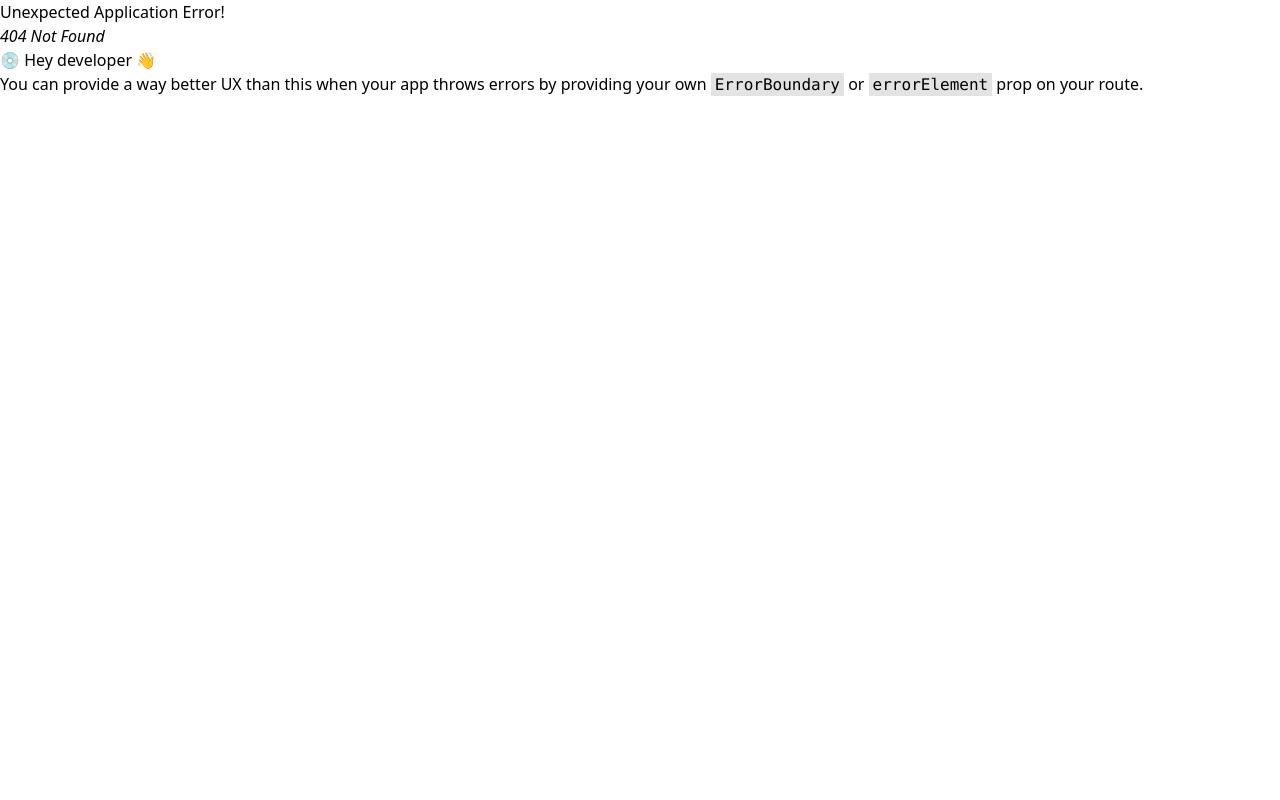
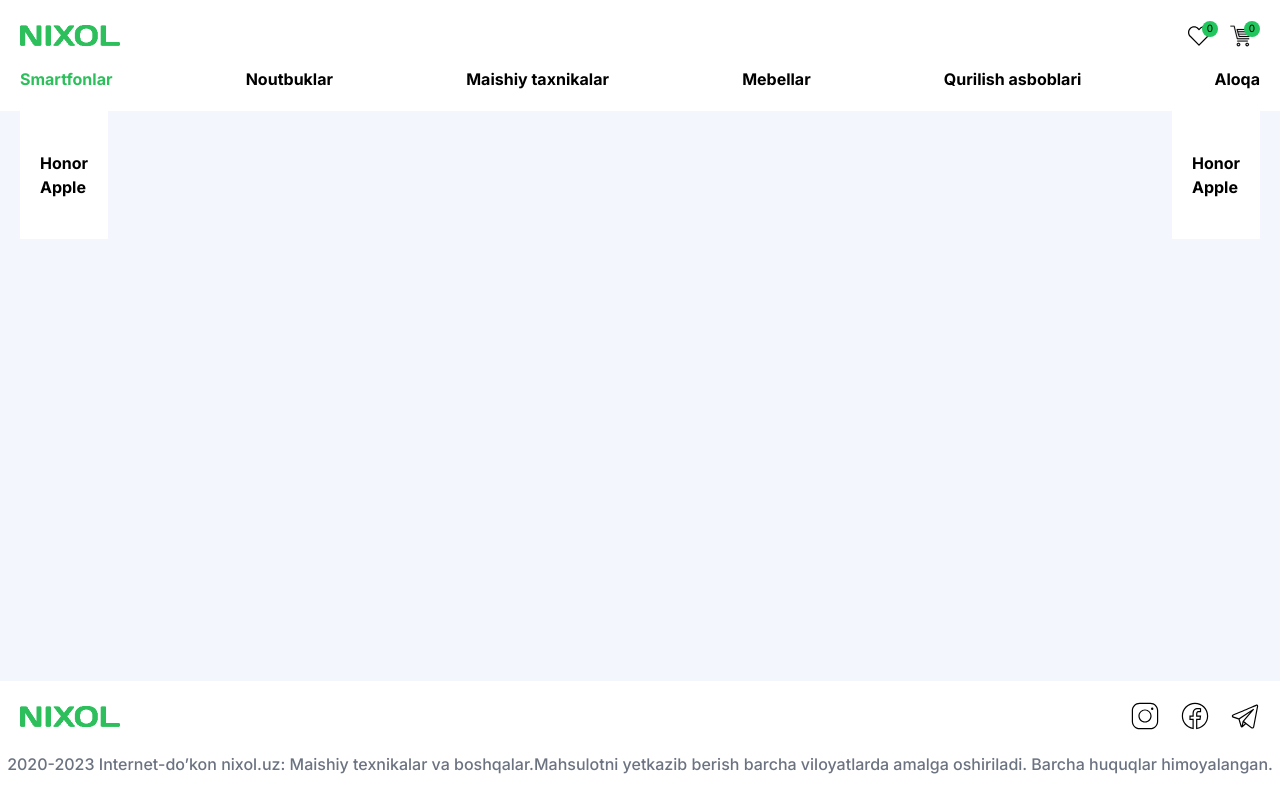
Before and after one commit to Bahromjonov/Nixol-kredit-dokoni, a React (Vite) app: page /smartfonlar/smartfonlar in a window 1280 px wide. Before the commit this address had no page. Built offline with nearby package versions, Linux system fonts and the light colour scheme.

Commit message:
added smartfonLayout

```diff
--- a/package.json
+++ b/package.json
@@ -16,6 +16,7 @@
     "react-dom": "^18.2.0",
     "react-redux": "^8.1.3",
     "react-router-dom": "^6.16.0",
+    "react-toastify": "^9.1.3",
     "swiper": "^10.3.1"
   },
   "devDependencies": {
--- a/src/App.jsx
+++ b/src/App.jsx
@@ -11,11 +11,14 @@ import MaishiyTexnikalar from './pages/MaishiyTexnikalar'
 import QurilishAsboblari from './pages/QurilishAsboblari'
 import Aloqa from './pages/Aloqa'
 import { useState } from 'react'
+import Honor from './pages/Honor'
+import SmartfonLayout from './layouts/SmartfonLayout'
+import Apple from './pages/Apple'
 
 function App() {
 
   const [likedCards, setLikedCards] = useState([]);
-  const [basket, setBasket ] = useState([])
+  const [basket, setBasket] = useState([])
 
   const removeCard = (cardId) => {
     const updatedLikedCards = likedCards.filter((id) => id !== cardId);
@@ -25,22 +28,29 @@ function App() {
 
   const router = createBrowserRouter(
     createRoutesFromElements(
-      <Route path='/' element={<MainRouter likedCards={likedCards} setLikedCards={setLikedCards} basket={basket} setBasket={setBasket}/>}>
-        <Route index  element={<Home likedCards={likedCards} setLikedCards={setLikedCards} />} />
-        <Route path='/basket' element={<Basket likedCards={likedCards} removeCard={removeCard} basket={basket} setBasket={setBasket}/>} />
-        <Route path='/heart' element={<Heart removeCard={removeCard}/>} />
-        <Route path='/smartfonlar' element={<Smartfonlar/>} />
-        <Route path='/noutboklar' element={<Noutboklar/>} />
-        <Route path='/maishiyTexnikalar' element={<MaishiyTexnikalar/>} />
-        <Route path='/mebellar' element={<MaishiyTexnikalar/>} />
-        <Route path='/qurilishAsboblari' element={<QurilishAsboblari/>} />
-        <Route path='/aloqa' element={<Aloqa/>} />
+      <Route path='/' element={<MainRouter likedCards={likedCards} setLikedCards={setLikedCards} basket={basket} setBasket={setBasket} />}>
+        <Route index element={<Home likedCards={likedCards} setLikedCards={setLikedCards} />} />
+        <Route path='basket' element={<Basket likedCards={likedCards} removeCard={removeCard} basket={basket} setBasket={setBasket} />} />
+        <Route path='heart' element={<Heart removeCard={removeCard} />} />
+
+        <Route path='smartfonlar' element={<SmartfonLayout />} >
+          <Route path='smartfonlar' element={<Smartfonlar/>}/>
+          <Route path='honor' element={<Honor />} />
+          <Route path='apple' element={<Apple />} />
+
+        </Route>
+
+        <Route path='noutboklar' element={<Noutboklar />} />
+        <Route path='maishiyTexnikalar' element={<MaishiyTexnikalar />} />
+        <Route path='mebellar' element={<MaishiyTexnikalar />} />
+        <Route path='qurilishAsboblari' element={<QurilishAsboblari />} />
+        <Route path='aloqa' element={<Aloqa />} />
       </Route>
     )
   )
 
   return (
-       <RouterProvider router={router} />
+    <RouterProvider router={router} />
   )
 }
 
--- a/src/components/MixedData.jsx
+++ b/src/components/MixedData.jsx
@@ -2,10 +2,10 @@ import React, { useState, useEffect } from 'react';
 import { mixedData } from '../data';
 import Aos from 'aos';
 import 'aos/dist/aos.css'
-
 import heart from '../assets/icons/heart-icon.svg'
 import { addCard } from '../store/slice/cardSlice';
 import { useDispatch } from 'react-redux';
+
 
 const MixedData = ({ likedCards, setLikedCards, basket, setBasket }) => {
   const [cardStates, setCardStates] = useState(Array(mixedData.length).fill(false));
@@ -31,6 +31,8 @@ const MixedData = ({ likedCards, setLikedCards, basket, setBasket }) => {
       console.error('toggleCard funktsiyasida xato: ', error);
     }
   };
+
+
 
   const dispatch = useDispatch()
   const addToCard = (product) => {
@@ -92,7 +94,8 @@ const MixedData = ({ likedCards, setLikedCards, basket, setBasket }) => {
                     Muddatli to'lov
                   </button>
                   {/* Basket img */}
-                  <button onClick={() => addToCard(e)} className='basket'>
+                  <button onClick={() => {
+                    addToCard(e)} }  className='basket'>
                     <svg width="32" height="32" viewBox="0 0 22 22" fill="none" xmlnsXlink="http://www.w3.org/2000/svg">
                       <path d="M21.0591 4.05197H7.06851C6.73335 4.05197 6.5357 4.2883 6.62163 4.63635L8.64117 11.5844C8.68413 11.7649 8.8646 11.8981 9.08804 11.8981H19.0869C19.3103 11.8981 19.4908 11.7649 19.5337 11.5844L21.506 4.63635C21.5834 4.40861 21.463 4.05197 21.0591 4.05197ZM18.7732 10.9571H9.44468L9.04077 9.56917H19.1771L18.7732 10.9571ZM19.4005 8.66683H8.75718L8.35757 7.27893H19.8044L19.4005 8.66683ZM20.0709 6.33791H8.09976L7.69585 4.95002H20.4791L20.0709 6.33791Z" fill="#222222" stroke="#222222" strokeWidth="0.2" />
                       <path d="M4.60195 1.04414C4.55898 0.820703 4.37852 0.6875 4.15508 0.6875H0.472656V1.58555H3.78984L6.84062 13.8703C6.88359 14.0938 7.06406 14.227 7.2875 14.227H19.1254V13.2859H7.64844L4.60195 1.04414Z" fill="#222222" stroke="#222222" strokeWidth="0.2" />
--- a/src/layouts/SmartfonLayout.jsx
+++ b/src/layouts/SmartfonLayout.jsx
@@ -1,15 +1,15 @@
 import React from 'react'
-import { NavLink } from 'react-router-dom'
+import { NavLink, Outlet } from 'react-router-dom'
+import Apple from '../pages/Apple'
+import Honor from '../pages/Honor'
+import Smartfonlar from '../pages/Smartfonlar'
 
 const SmartfonLayout = () => {
     return (
-        <div>
-            <ul>
-                <li>
-                    <NavLink to='honor' className='font-bold'>Honor</NavLink>
-                </li>
-            </ul>
+        <div className='main-container flex justify-between '>
+        <Smartfonlar />
 
+            <Outlet />
         </div>
     )
 }
--- /dev/null
+++ b/src/pages/Apple.jsx
@@ -0,0 +1,9 @@
+import React from 'react'
+
+const Apple = () => {
+  return (
+    <div>Apple</div>
+  )
+}
+
+export default Apple
--- a/src/pages/Honor.jsx
+++ b/src/pages/Honor.jsx
@@ -2,7 +2,7 @@ import React from 'react'
 
 const Honor = () => {
   return (
-    <div>Honor</div>
+    <div className=''>Honor bu</div>
   )
 }
 
--- a/src/pages/Smartfonlar.jsx
+++ b/src/pages/Smartfonlar.jsx
@@ -3,11 +3,14 @@ import { NavLink } from 'react-router-dom'
 
 const Smartfonlar = () => {
   return (
-    <section className='main-container'>
+    <section className='bg-white p-5'>
       <div>
         <ul className='py-5'>
           <li>
-      kjgfd
+            <NavLink to='honor' className='font-bold'>Honor</NavLink>
+          </li>
+          <li>
+            <NavLink to='apple' className='font-bold'>Apple</NavLink>
           </li>
         </ul>
       </div>
```
Also changed, not shown: src/main.jsx (line endings or trailing spaces), 1 other file (tests, documents, lock files or other folders). Lines whose indentation alone changed are shown as unchanged.
